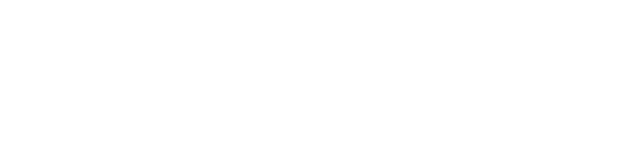
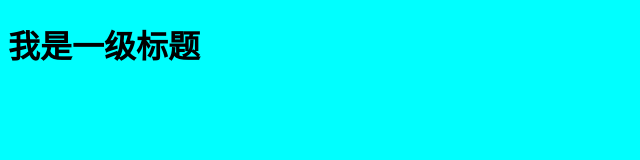
Before and after one commit to Fan-SirSir/project_01, a plain HTML site: page index.html in a window 1280 px wide. Shown: the whole page, without its empty margins (0-640 px from the left). Drawn offline with Linux system fonts and the light colour scheme.

Commit message:
修改了index.css和index.html

```diff
--- a/index.css
+++ b/index.css
@@ -0,0 +1,3 @@
+body,html{
+    background-color: aqua;
+}
--- a/index.html
+++ b/index.html
@@ -8,6 +8,7 @@
     <link rel="stylesheet" href="./index.css" />
   </head>
   <body>
+    <h1>我是一级标题</h1>
     <script src="./index.js"></script>
   </body>
 </html>
```
